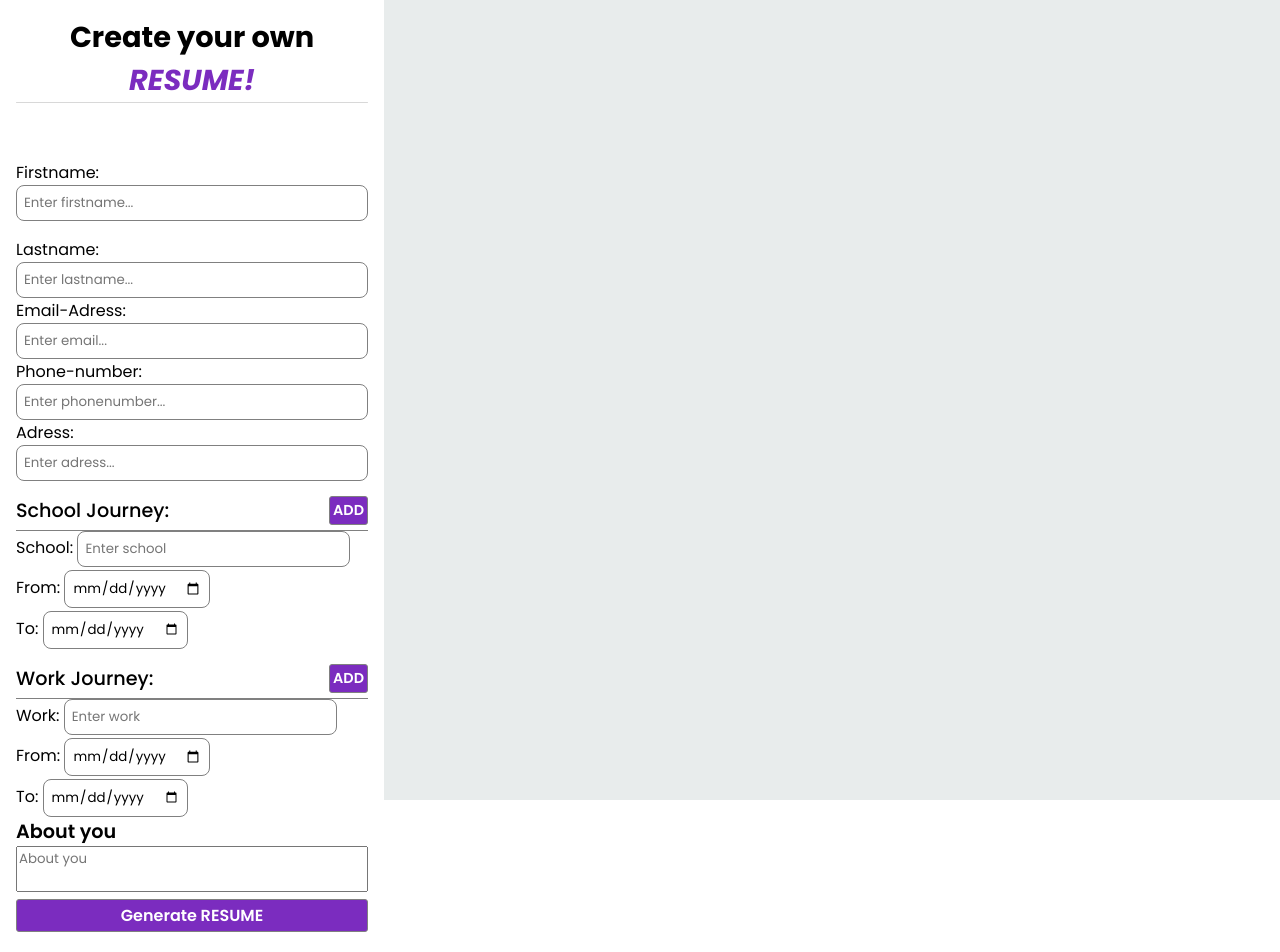
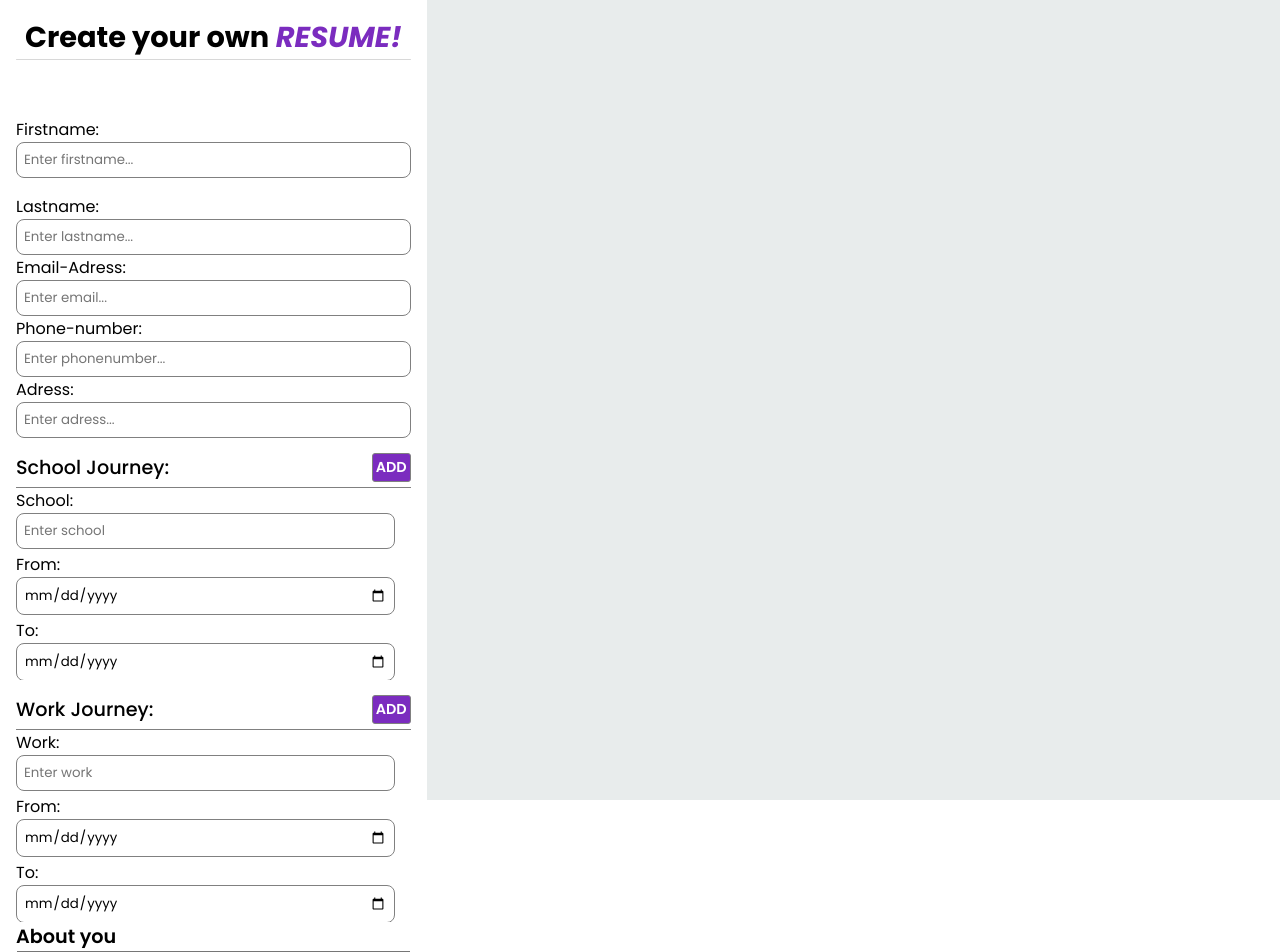
Before and after one commit to Kili196/CV-Generator, a React (Vite) app: page / in a window 1280 px wide. Shown: the top 952 px of the page. Built offline with nearby package versions, Linux system fonts and the light colour scheme.

Commit message:
changed full style of form

```diff
--- a/src/components/FormView.jsx
+++ b/src/components/FormView.jsx
@@ -49,10 +49,10 @@ const FormView = ({ user, setUser }) => {
   };
 
   return (
-    <div className="flex-column ">
+    <div className="flex-column">
       <Header />
       <form>
-        <div className="">
+        <div className="flex-grow-1">
           <div className="grid-2-rows gap">
             <SimpleInputField
               text={"Firstname"}
@@ -108,7 +108,7 @@ const FormView = ({ user, setUser }) => {
             type={"works"}
             handleEventDoubleInput={handleEventDoubleInput}
           />
-          <div className="">
+          <div className="flex-column height-auto">
             <TextArea
               placeholder={"About you"}
               handleChange={handleChange}
--- a/src/components/InputFIelds/AdvancedInputField.jsx
+++ b/src/components/InputFIelds/AdvancedInputField.jsx
@@ -7,7 +7,7 @@ const AdvancedInputField = ({
 }) => {
   return (
     <div className="input-pair">
-      <div>
+      <div className="input-field">
         <label> {subheading}: </label>
         <input
           type="text"
@@ -18,7 +18,7 @@ const AdvancedInputField = ({
           }
         />
       </div>
-      <div>
+      <div className="input-field">
         <label> From: </label>
         <input
           type="date"
@@ -28,7 +28,7 @@ const AdvancedInputField = ({
           }
         />
       </div>
-      <div>
+      <div className="input-field">
         <label> To: </label>
         <input
           type="date"
--- a/src/components/TextAriea/TextArea.jsx
+++ b/src/components/TextAriea/TextArea.jsx
@@ -4,7 +4,6 @@ const TextArea = ({ placeholder, handleChange, objectChange }) => {
       <label className="heading-style"> {placeholder}</label>
       <textarea
         placeholder={placeholder}
-        className="full-width full-height"
         onChange={(event) => handleChange(event, objectChange)}
       />
     </>
--- a/src/styles/App.css
+++ b/src/styles/App.css
@@ -1,6 +1,6 @@
 :root {
   --main-backgroundColor: #e8ecec;
-  --form-width: 30vw;
+  --form-width: 40vw;
   --highlight-color: #7b2cbf;
   --highlight-hover-color: #9c4edd;
   --focus-color: #f0f4fc;
@@ -11,8 +11,8 @@
 }
 
 .container {
-  display: flex;
-  flex-direction: row;
+  display: grid;
+  grid-template-columns: 2fr 4fr;
 }
 
 .form-section {
--- a/src/styles/Form.css
+++ b/src/styles/Form.css
@@ -42,14 +42,9 @@ h1 {
   padding-bottom: 1em;
 }
 
-.input-pair {
-  display: grid;
-  grid-template-columns: 3fr 1fr 1fr;
-  gap: 1em;
-}
-
 textarea {
   resize: none;
+  height: 100%;
 }
 
 .gap {
@@ -66,6 +61,10 @@ textarea {
 
 .full-height {
   height: 100%;
+}
+
+.height-auto {
+  height: auto;
 }
 
 .flex-grow-1 {
@@ -132,6 +131,19 @@ input:focus {
   background-color: var(--focus-color);
 }
 
+/* input-pair **/
+
+.input-field {
+  display: flex;
+  flex-direction: column;
+}
+
+.input-pair {
+  display: grid;
+  grid-template-columns: 3fr 1fr 1fr;
+  gap: 1em;
+}
+
 form {
   padding: 1em;
   display: flex;
```
